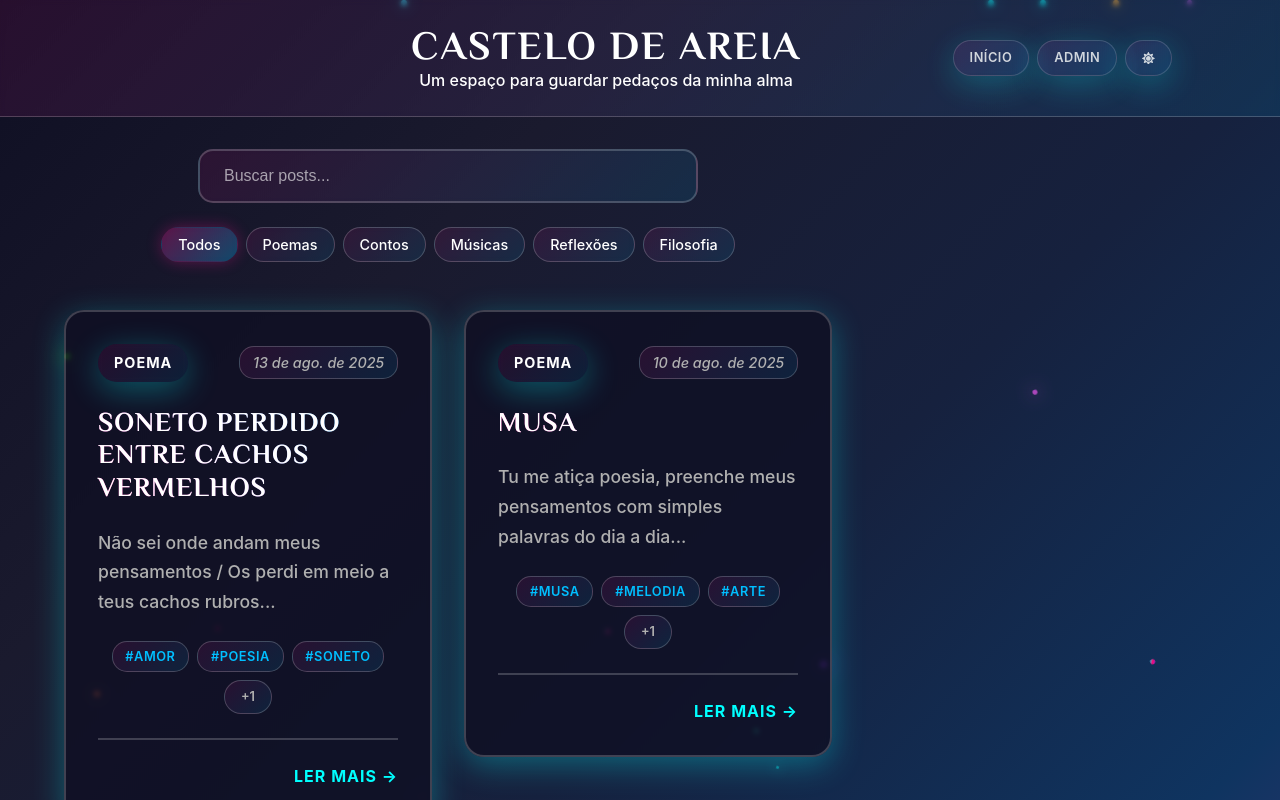
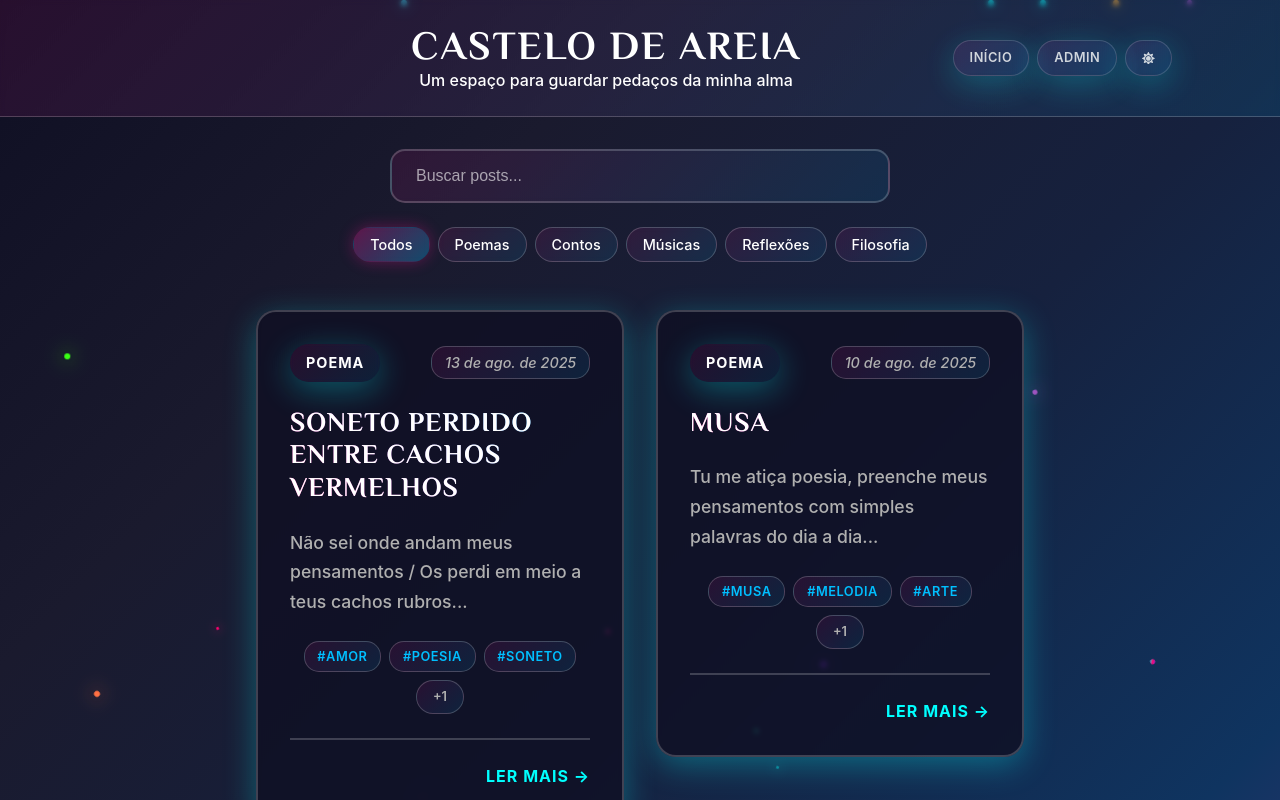
Before and after one commit to icastelito/castelo-de-areia, a React (Vite) app: page / in a window 1280 px wide. Shown: the top 800 px of the page. Built offline with nearby package versions, Linux system fonts and the light colour scheme.

Commit message:
fix: ajustes visuais

```diff
--- a/src/App.css
+++ b/src/App.css
@@ -46,6 +46,7 @@ width: 100dvw;
   width: 70dvw;
   position: relative;
   z-index: 2;
+  align-self: center;
 
 }
 
```
